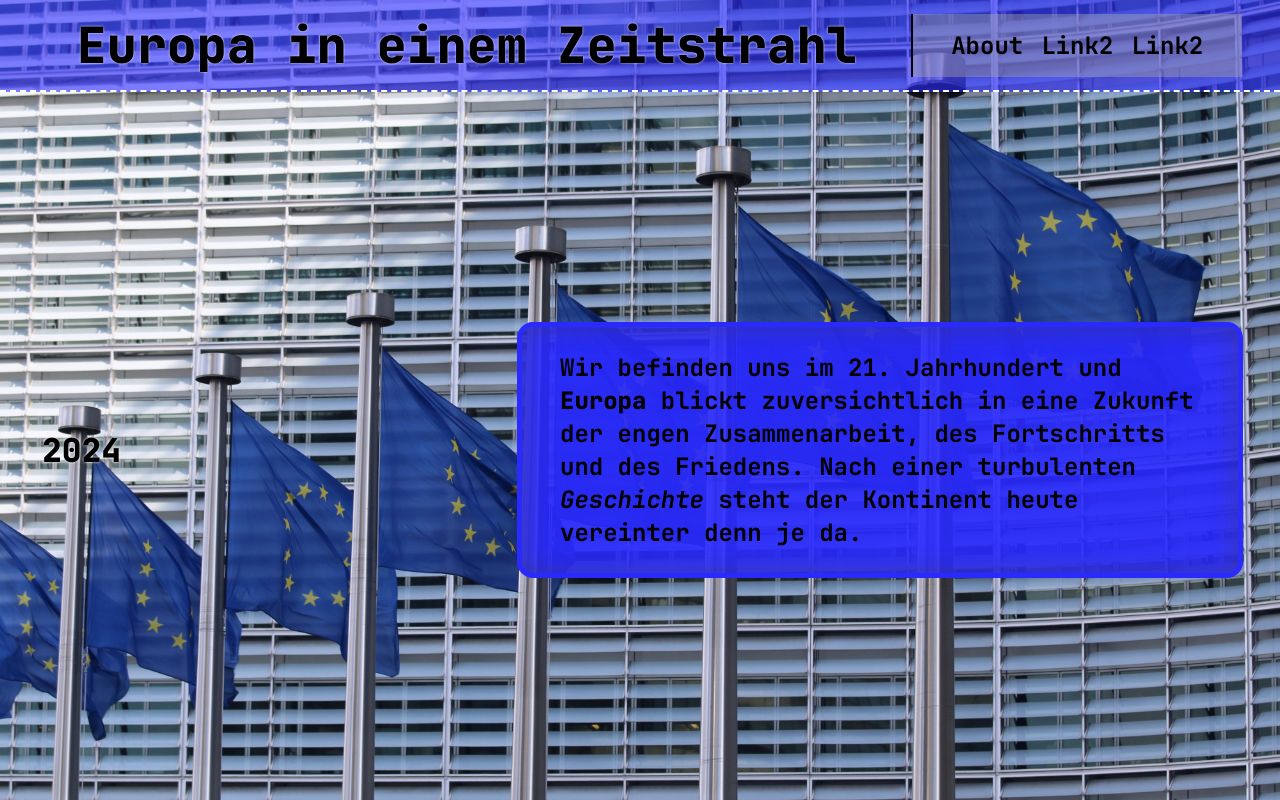
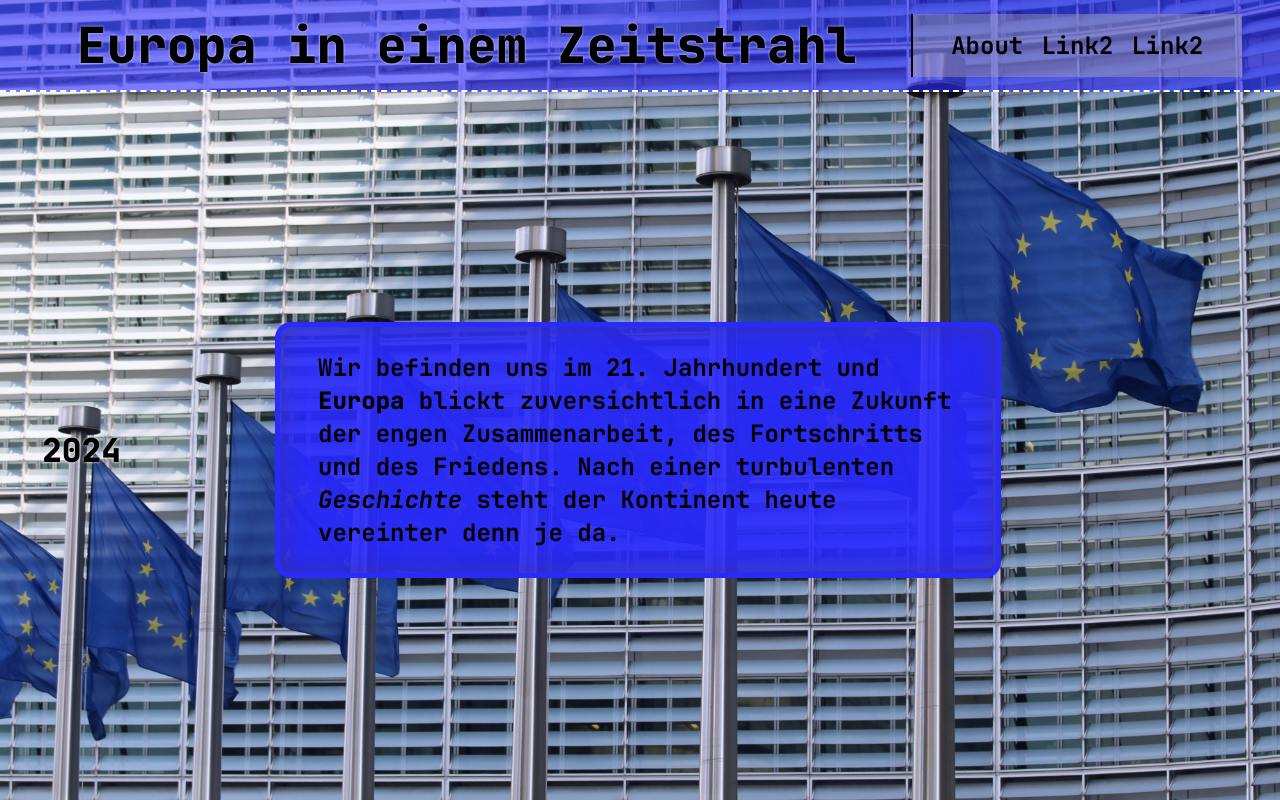
Before and after one commit to Europaprojekt/europaprojekt.github.io, a JavaScript app: page / in a window 1280 px wide. Shown: the top 800 px of the page. Built offline with nearby package versions, Linux system fonts and the light colour scheme.

Commit message:
fixes from last commit / push

```diff
--- a/src/components/Timeline.vue
+++ b/src/components/Timeline.vue
@@ -68,11 +68,6 @@ function onVis(it: string, j: string, k: string) {
         //padding-block-start: 20dvh;
 
 
-        &__alternate {
-            margin-block-start: auto;
-            padding: 10px;
-        }
-
         &__container {
             background-size: cover;
             background-position: center;
@@ -94,9 +89,11 @@ function onVis(it: string, j: string, k: string) {
             height: 100dvh;
 
             & .entry__positioner {
-                width: max(50dvw, 680px);
-                margin-inline-end: 60px;
-                align-self: end;
+                @media (max-width: 900px) {
+                    width: max(50dvw, 680px);
+                    margin-inline-end: 60px;
+                    align-self: end;
+                }
             }
 
             & .entry {
```
